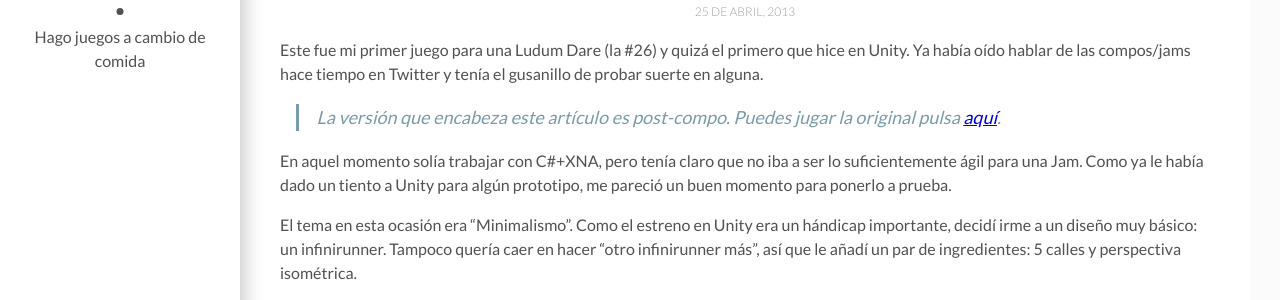
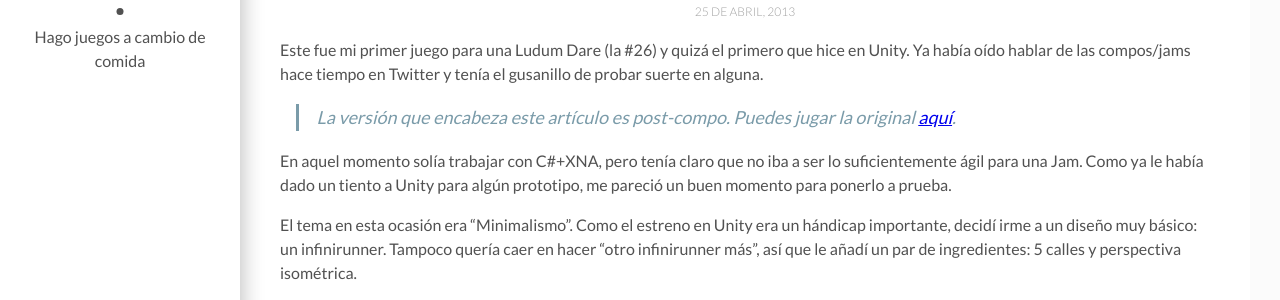
Before and after one commit to pixelatto/JaviCepaWeb, a Jekyll site: the page built from _posts/2013-04-25-pixl.markdown, in a window 1280 px wide and 900 px high, scrolled down 413 px. Shown: the part 154-454 px from the top of the window. Built offline with Jekyll 4.4.1, drawn with Linux system fonts in a browser that asks for light colours; comment, search, counter and statistics services are not loaded.

Commit message:
Fix typo

```diff
--- a/_posts/2013-04-25-pixl.markdown
+++ b/_posts/2013-04-25-pixl.markdown
@@ -12,7 +12,7 @@ status: published
 
 Este fue mi primer juego para una Ludum Dare (la #26) y quizá el primero que hice en Unity. Ya había oído hablar de las compos/jams hace tiempo en Twitter y tenía el gusanillo de probar suerte en alguna.
 
-<blockquote>La versión que encabeza este artículo es post-compo. Puedes jugar la original pulsa <a href="http://ludumdare.com/compo/ludum-dare-26/?action=preview&uid=19200">aquí</a>.</blockquote>
+<blockquote>La versión que encabeza este artículo es post-compo. Puedes jugar la original <a href="http://ludumdare.com/compo/ludum-dare-26/?action=preview&uid=19200">aquí</a>.</blockquote>
 
 En aquel momento solía trabajar con C#+XNA, pero tenía claro que no iba a ser lo suficientemente ágil para una Jam. Como ya le había dado un tiento a Unity para algún prototipo, me pareció un buen momento para ponerlo a prueba.
 
```
